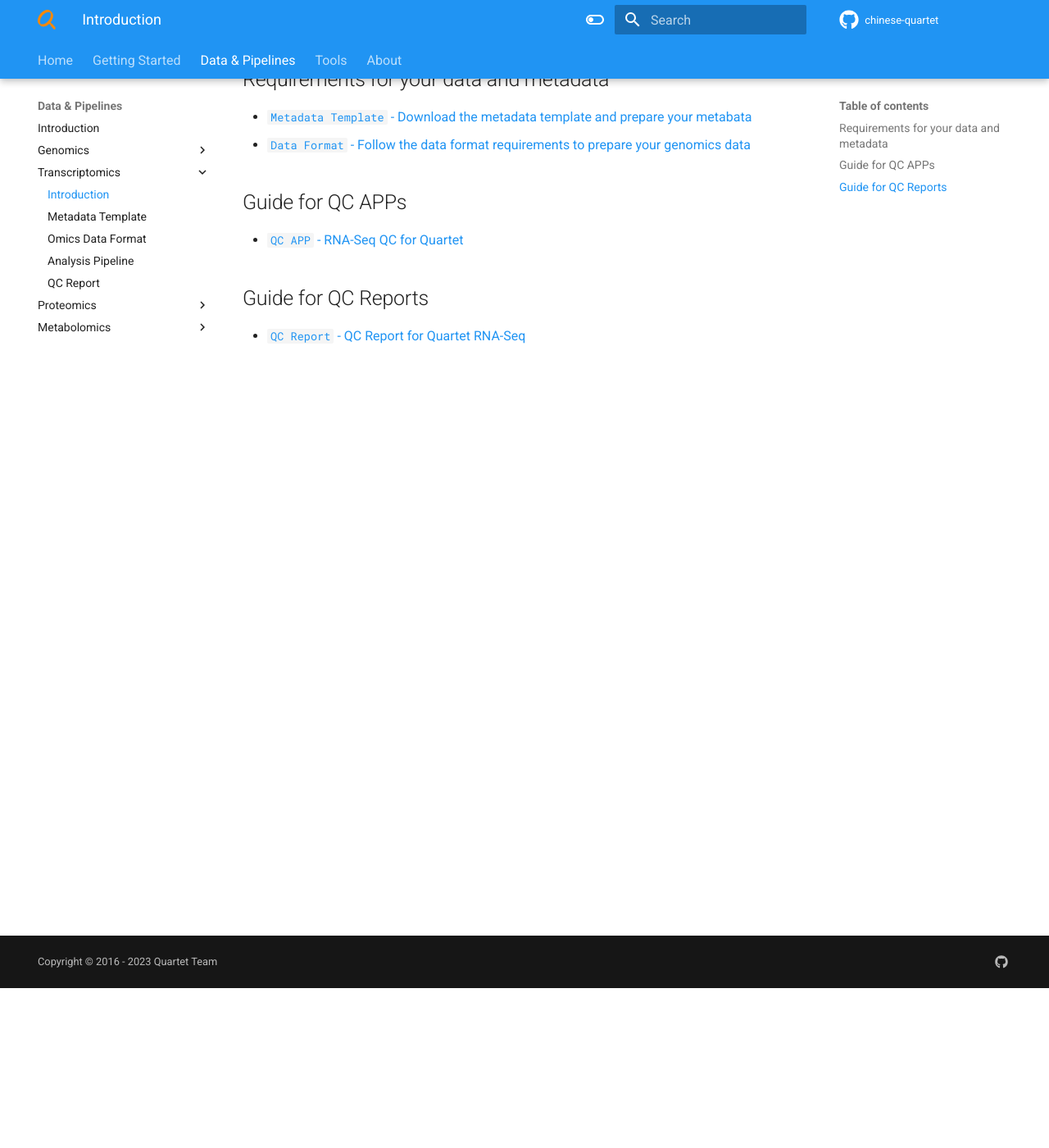
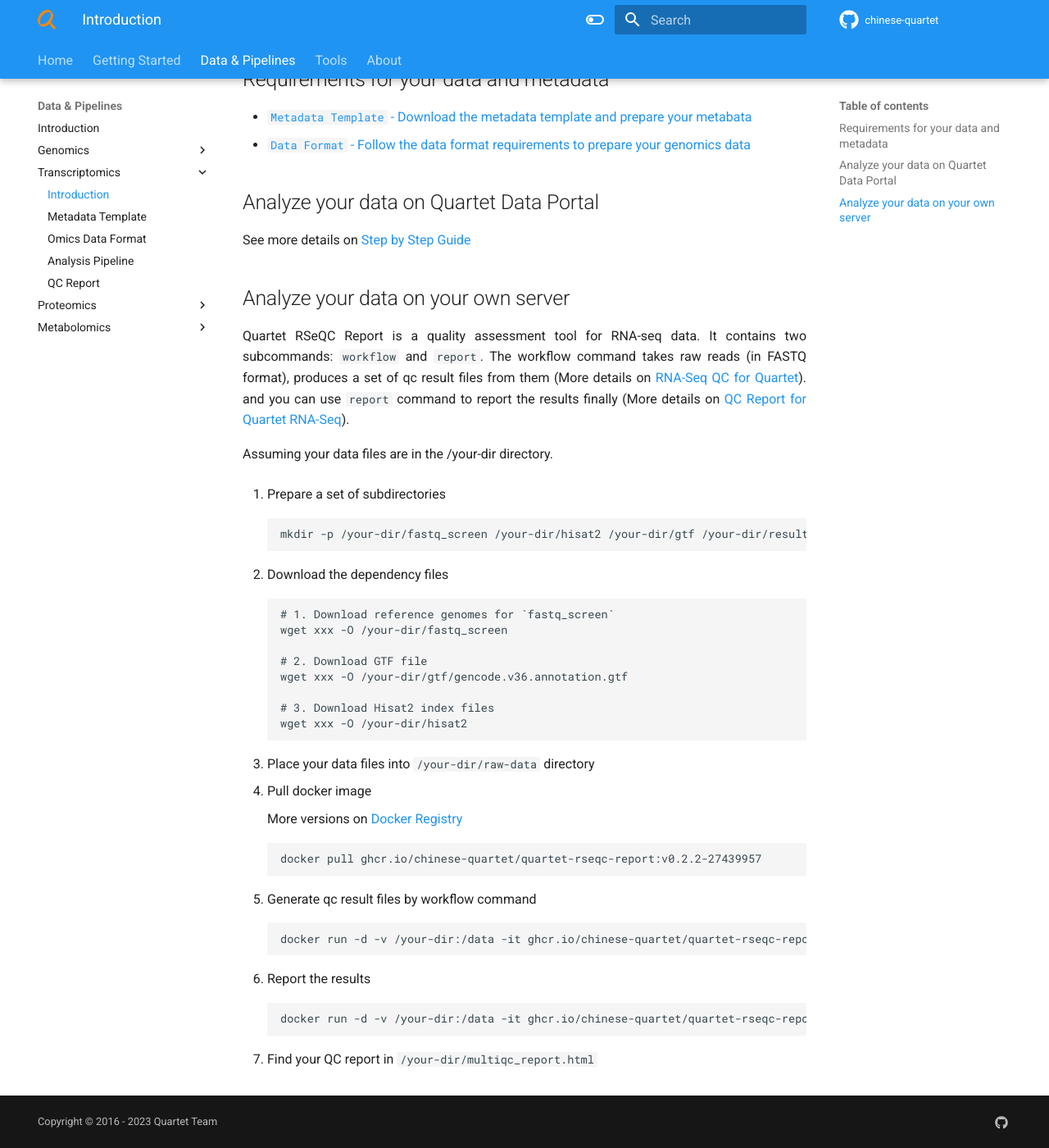
Before and after one commit to chinese-quartet/docs.chinese-quartet.org, an MkDocs documentation site: the page built from docs/data_pipelines/transcriptomics/intro.md, in a window 1280 px wide and 1400 px high, scrolled down 195 px. Shown: the whole window at 82% size. Built offline with MkDocs 1.6.1 and Material for MkDocs 9.7.7, drawn with Linux system fonts in a browser that asks for light colours; comment, search, counter and statistics services are not loaded.

Commit message:
Improve docs for RNA-Seq

````diff
--- a/docs/data_pipelines/transcriptomics/intro.md
+++ b/docs/data_pipelines/transcriptomics/intro.md
@@ -2,8 +2,55 @@
 - [`Metadata Template` - Download the metadata template and prepare your metabata](./metadata_template.md)
 - [`Data Format` - Follow the data format requirements to prepare your genomics data](./omics_data_format.md)
 
-## Guide for QC APPs
-- [`QC APP` - RNA-Seq QC for Quartet](./analysis_pipeline.md)
+## Analyze your data on Quartet Data Portal
 
-## Guide for QC Reports
-- [`QC Report` - QC Report for Quartet RNA-Seq](./qc_report.md)
+See more details on [Step by Step Guide](../../getting_started/step_by_step_guide_rna.md)
+
+## Analyze your data on your own server
+
+Quartet RSeQC Report is a quality assessment tool for RNA-seq data. It contains two subcommands: `workflow` and `report`. The workflow command takes raw reads (in FASTQ format), produces a set of qc result files from them (More details on [RNA-Seq QC for Quartet](./analysis_pipeline.md)). and you can use `report` command to report the results finally (More details on [QC Report for Quartet RNA-Seq](./qc_report.md)).
+
+Assuming your data files are in the /your-dir directory.
+
+0. Prepare a set of subdirectories
+
+    ```
+    mkdir -p /your-dir/fastq_screen /your-dir/hisat2 /your-dir/gtf /your-dir/results /your-dir/raw-data /your-dir/report
+    ```
+
+1. Download the dependency files
+
+    ```
+    # 1. Download reference genomes for `fastq_screen`
+    wget xxx -O /your-dir/fastq_screen
+
+    # 2. Download GTF file
+    wget xxx -O /your-dir/gtf/gencode.v36.annotation.gtf
+
+    # 3. Download Hisat2 index files
+    wget xxx -O /your-dir/hisat2
+    ```
+
+2. Place your data files into `/your-dir/raw-data` directory
+
+3. Pull docker image
+
+    More versions on [Docker Registry](https://github.com/chinese-quartet/quartet-rseqc-report/pkgs/container/quartet-rseqc-report)
+
+    ```
+    docker pull ghcr.io/chinese-quartet/quartet-rseqc-report:v0.2.2-27439957
+    ```
+
+4. Generate qc result files by workflow command
+
+    ```
+    docker run -d -v /your-dir:/data -it ghcr.io/chinese-quartet/quartet-rseqc-report:latest workflow -i /data/hisat2 -g /data/gtf/gencode.v36.annotation.gtf -s /data/fastq_screen/fastq_screen.conf --output-dir /data/results --r1 /data/raw-data/example_R1.fq.gz --r2 /data/raw-data/example_R2.fq.gz
+    ```
+
+5. Report the results
+
+    ```
+    docker run -d -v /your-dir:/data -it ghcr.io/chinese-quartet/quartet-rseqc-report:latest report -d /data/results -m /data/metadata.csv --output-dir /data/report
+    ```
+
+6. Find your QC report in `/your-dir/multiqc_report.html`
````
Also changed, not shown: docs/data_pipelines/metabolomics/qc_report.md (+3 -1 lines), docs/data_pipelines/proteomics/qc_report.md (+3 -1 lines).
